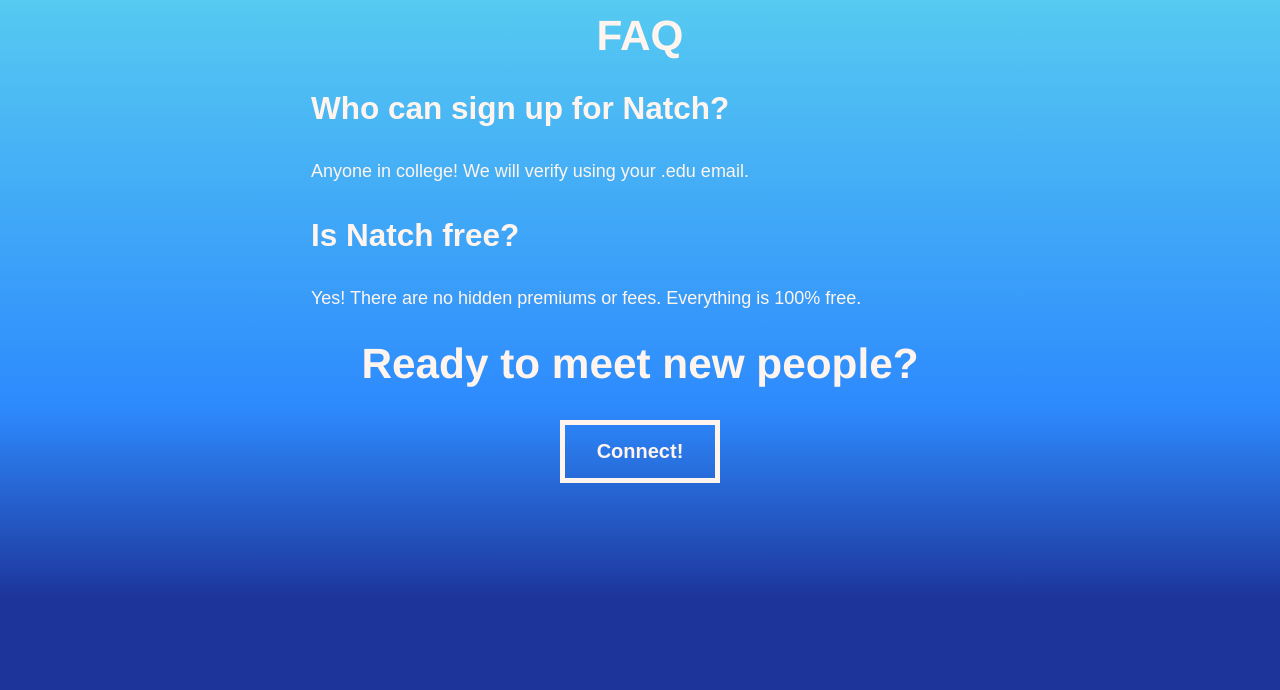
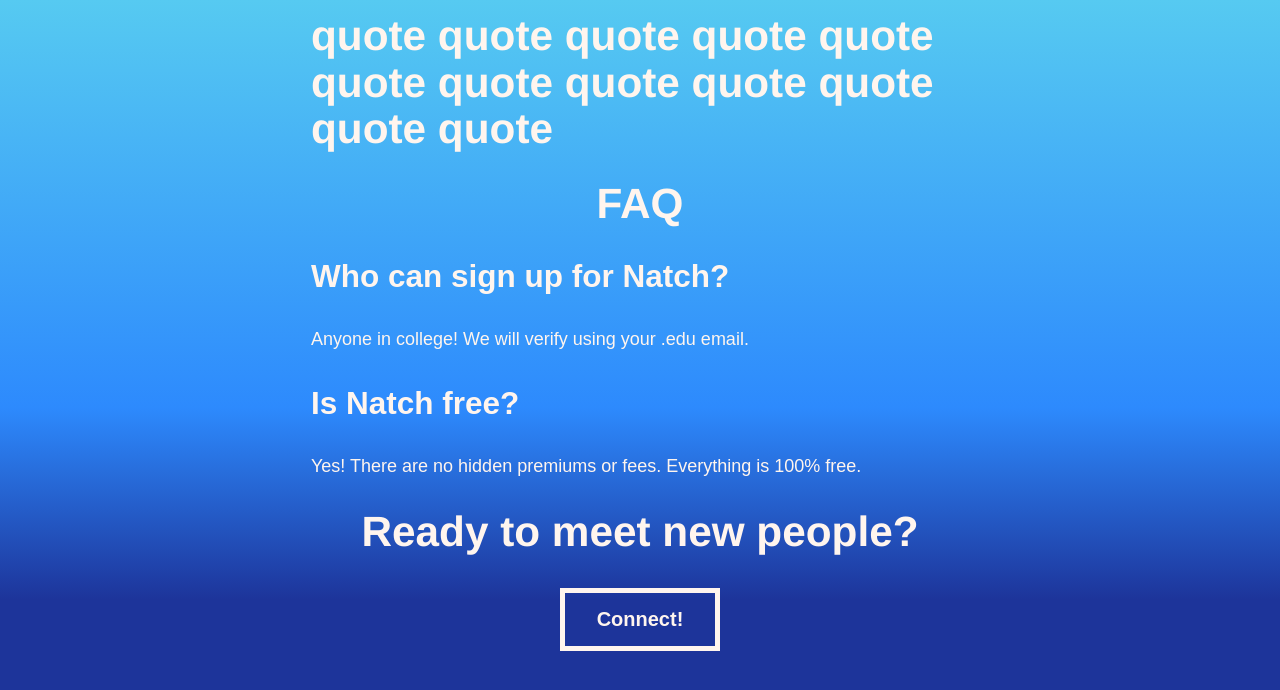
Before and after one commit to katherinehu/natu, a plain HTML site: page index.html in a window 1280 px wide. Drawn offline with Linux system fonts and the light colour scheme.

```diff
--- a/index.html
+++ b/index.html
@@ -6,7 +6,9 @@
     </style>
     </head>
      <body>
-
+        <div id = "title">
+            <h1 id="quotetext">quote quote quote quote quote quote quote quote quote quote quote quote</h1>
+        </div>
         <div id = "faq">
             <h1 style = "text-align: center;"> FAQ </h1>
             <h3>Who can sign up for Natch?</h3>
```
